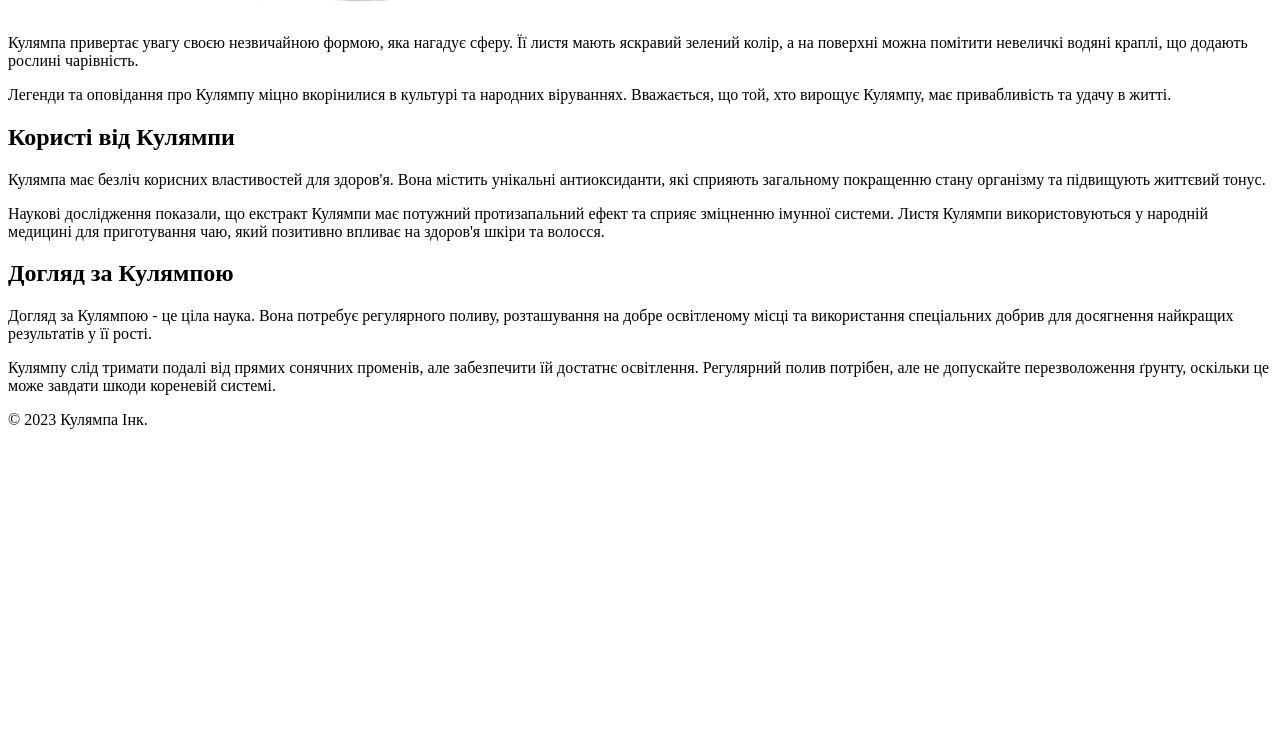
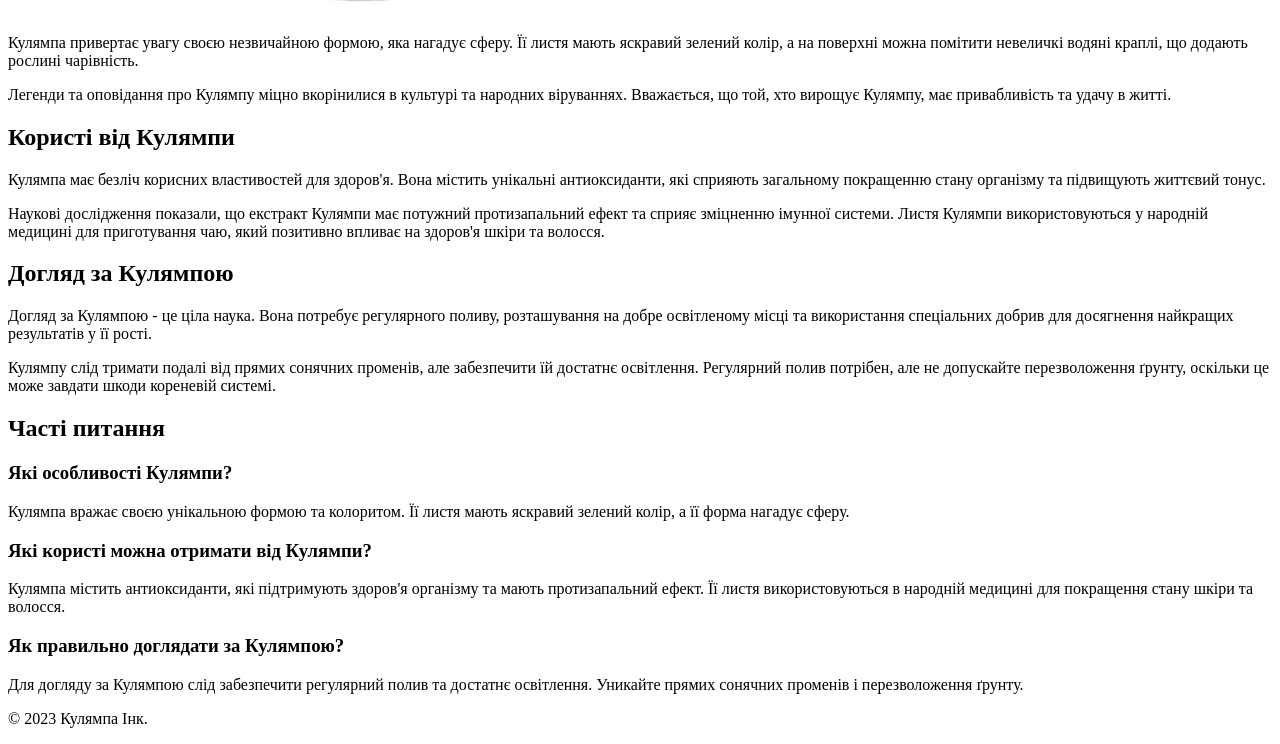
Before and after one commit to artem0775/kulyampa, a plain HTML site: page new_kulyampa.html in a window 1280 px wide. Shown: the part 915-1659 px from the top of the page. Before the commit the page ends 1360 px from the top, so only its background shows below. Drawn offline with Linux system fonts and the light colour scheme.

Commit message:
Update new_kulyampa.html

```diff
--- a/new_kulyampa.html
+++ b/new_kulyampa.html
@@ -38,6 +38,38 @@
             <p>Догляд за Кулямпою - це ціла наука. Вона потребує регулярного поливу, розташування на добре освітленому місці та використання спеціальних добрив для досягнення найкращих результатів у її рості.</p>
             <p>Кулямпу слід тримати подалі від прямих сонячних променів, але забезпечити їй достатнє освітлення. Регулярний полив потрібен, але не допускайте перезволоження ґрунту, оскільки це може завдати шкоди кореневій системі.</p>
         </section>
+
+          <!-- Створення сніпета FAQ -->
+        <section id="faq">
+            <h2>Часті питання</h2>
+            <div itemscope itemtype="https://schema.org/FAQPage">
+                <div itemprop="mainEntity" itemscope itemtype="https://schema.org/Question">
+                    <h3 itemprop="name">Які особливості Кулямпи?</h3>
+                    <div itemprop="acceptedAnswer" itemscope itemtype="https://schema.org/Answer">
+                        <div itemprop="text">
+                            Кулямпа вражає своєю унікальною формою та колоритом. Її листя мають яскравий зелений колір, а її форма нагадує сферу.
+                        </div>
+                    </div>
+                </div>
+                <div itemprop="mainEntity" itemscope itemtype="https://schema.org/Question">
+                    <h3 itemprop="name">Які користі можна отримати від Кулямпи?</h3>
+                    <div itemprop="acceptedAnswer" itemscope itemtype="https://schema.org/Answer">
+                        <div itemprop="text">
+                            Кулямпа містить антиоксиданти, які підтримують здоров'я організму та мають протизапальний ефект. Її листя використовуються в народній медицині для покращення стану шкіри та волосся.
+                        </div>
+                    </div>
+                </div>
+                <div itemprop="mainEntity" itemscope itemtype="https://schema.org/Question">
+                    <h3 itemprop="name">Як правильно доглядати за Кулямпою?</h3>
+                    <div itemprop="acceptedAnswer" itemscope itemtype="https://schema.org/Answer">
+                        <div itemprop="text">
+                            Для догляду за Кулямпою слід забезпечити регулярний полив та достатнє освітлення. Уникайте прямих сонячних променів і перезволоження ґрунту.
+                        </div>
+                    </div>
+                </div>
+                <!-- Додайте інші питання та відповіді за аналогією -->
+            </div>
+
     </main>
     <footer>
         <p>&copy; 2023 Кулямпа Інк.</p>
```
